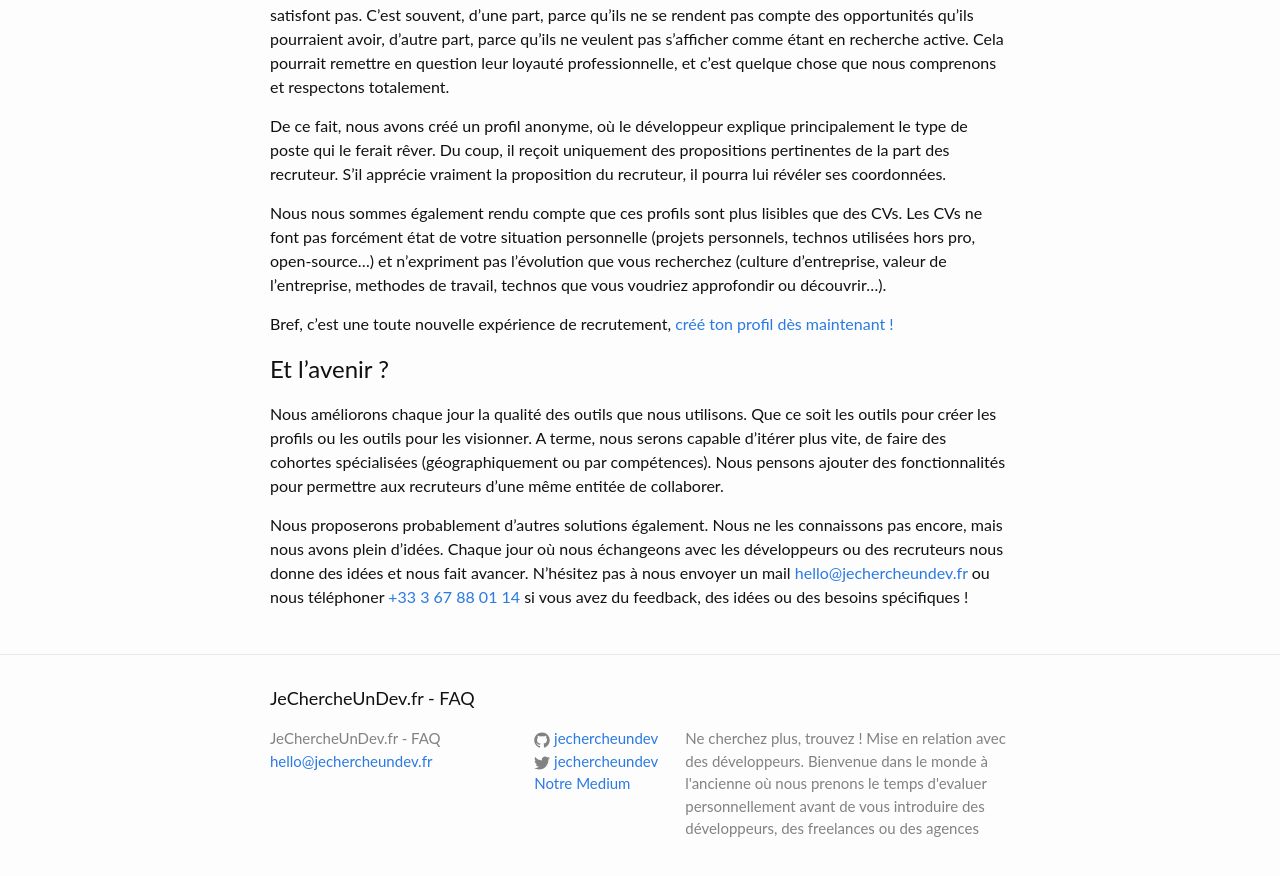
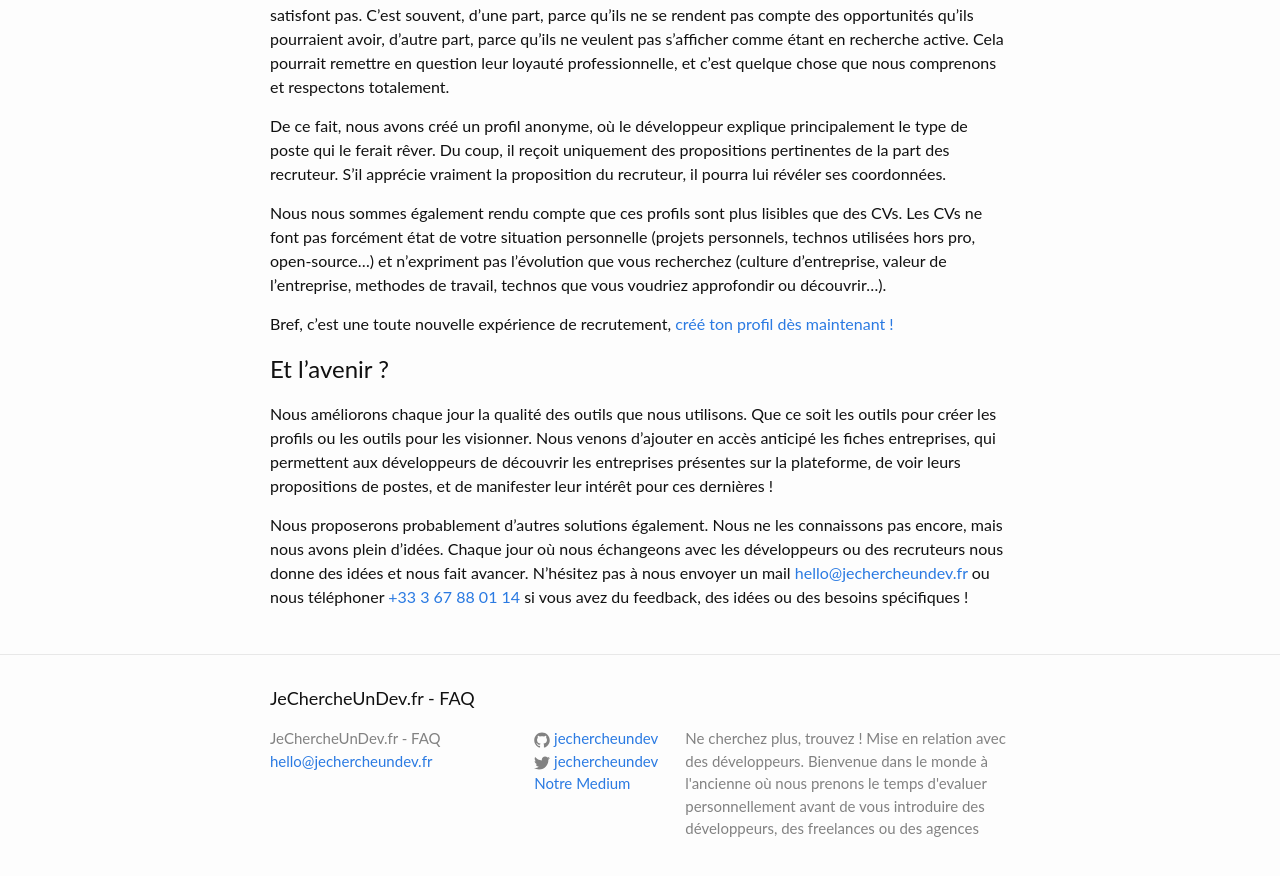
Before and after one commit to jechercheundev/faq, a Jekyll site: the page built from dev.md, in a window 1280 px wide and 900 px high, scrolled down 750 px. Shown: the top 876 px of the window. Built offline with Jekyll 4.4.1, drawn with Linux system fonts in a browser that asks for light colours; a script that is not in the unit is left out.

Commit message:
Ajout paragraphe fiche entreprise

```diff
--- a/dev.md
+++ b/dev.md
@@ -26,6 +26,6 @@ Bref, c'est une toute nouvelle expérience de recrutement, [créé ton profil d
 
 ## Et l'avenir ?
 
-Nous améliorons chaque jour la qualité des outils que nous utilisons. Que ce soit les outils pour créer les profils ou les outils pour les visionner. A terme, nous serons capable d'itérer plus vite, de faire des cohortes spécialisées (géographiquement ou par compétences). Nous pensons ajouter des fonctionnalités pour permettre aux recruteurs d'une même entitée de collaborer.
+Nous améliorons chaque jour la qualité des outils que nous utilisons. Que ce soit les outils pour créer les profils ou les outils pour les visionner. Nous venons d’ajouter en accès anticipé les fiches entreprises, qui permettent aux développeurs de découvrir les entreprises présentes sur la plateforme, de voir leurs propositions de postes, et de manifester leur intérêt pour ces dernières !
 
 Nous proposerons probablement d'autres solutions également. Nous ne les connaissons pas encore, mais nous avons plein d'idées. Chaque jour où nous échangeons avec les développeurs ou des recruteurs nous donne des idées et nous fait avancer. N'hésitez pas à nous envoyer un mail [hello@jechercheundev.fr](mailto:hello@jechercheundev.fr) ou nous téléphoner [+33 3 67 88 01 14](tel:+33367880114) si vous avez du feedback, des idées ou des besoins spécifiques !
```
